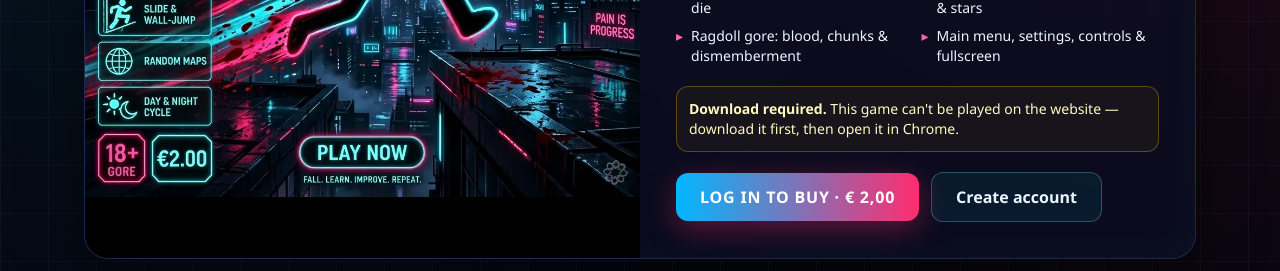
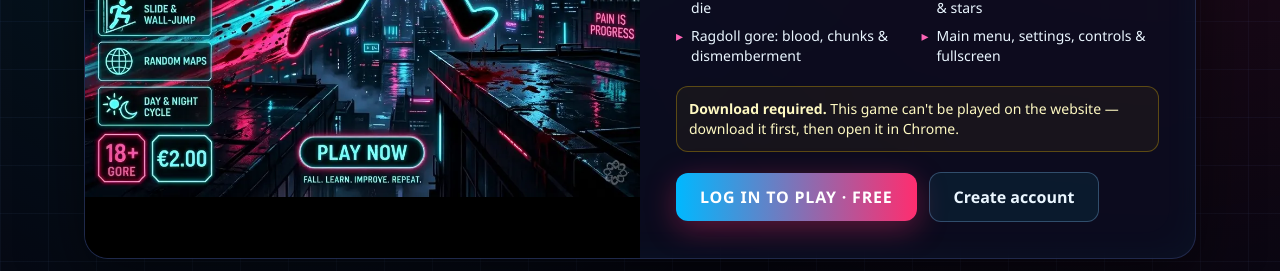
Before and after one commit to jstickstudios/game-platform, a Next.js app: page / in a window 1280 px wide. Shown: the part 747-1018 px from the top of the page. Built offline with nearby package versions, Linux system fonts and the light colour scheme; no server answers.

Commit message:
Make Neon Stickman Parkour free: skip Stripe, allow free downloads

```diff
--- a/src/app/api/download/[slug]/route.ts
+++ b/src/app/api/download/[slug]/route.ts
@@ -15,7 +15,7 @@ export async function GET(
 
   const user = await getUser();
   if (!user) return Response.json({ error: "Log in to download." }, { status: 401 });
-  if (!(await hasAccess(user, slug)))
+  if (game.priceCents !== 0 && !(await hasAccess(user, slug)))
     return Response.json({ error: "Buy this game to download it." }, { status: 403 });
 
   const file = path.join(process.cwd(), "private", game.file);
--- a/src/components/GameActions.tsx
+++ b/src/components/GameActions.tsx
@@ -39,7 +39,7 @@ export default function GameActions({ slug, price, mode, downloadName }: Props)
           href={`/login?next=${encodeURIComponent("/checkout/" + slug)}`}
           className="btn-primary rounded-xl px-6 py-3 font-extrabold uppercase tracking-wider text-white"
         >
-          Log in to buy · {price}
+          Log in to {price === "FREE" ? "play" : "buy"} · {price}
         </Link>
         <Link href={`/signup?next=${encodeURIComponent("/checkout/" + slug)}`} className="btn-ghost rounded-xl px-6 py-3 font-bold">
           Create account
@@ -51,10 +51,10 @@ export default function GameActions({ slug, price, mode, downloadName }: Props)
   if (mode === "buyer") {
     return (
       <Link
-        href={`/checkout/${slug}`}
+        href={price === "FREE" ? `/api/download/${slug}` : `/checkout/${slug}`}
         className="btn-primary inline-block rounded-xl px-7 py-3 font-extrabold uppercase tracking-wider text-white"
       >
-        Buy now · {price}
+        {price === "FREE" ? "Play now" : "Buy now"} · {price}
       </Link>
     );
   }
--- a/src/lib/games.ts
+++ b/src/lib/games.ts
@@ -15,7 +15,7 @@ export const GAMES: Game[] = [
     title: "Neon Stickman — Rooftop Parkour",
     tagline:
       "Run it yourself. Slide, wall-jump and sprint across endless rooftops — and die in new, bloody ways on a brand-new map every time.",
-    priceCents: 200,
+    priceCents: 0,
     currency: "eur",
     file: "neon-stickman-parkour.html",
     downloadName: "Neon-Stickman-Parkour.html",
@@ -25,7 +25,7 @@ export const GAMES: Game[] = [
 
 export const getGame = (slug: string) => GAMES.find((g) => g.slug === slug);
 
-export const formatPrice = (cents: number) =>
+export const formatPrice = (cents: number) => (cents === 0 ? "FREE" :
   new Intl.NumberFormat("nl-NL", { style: "currency", currency: "EUR" }).format(
     cents / 100,
-  );
+  ));
```
